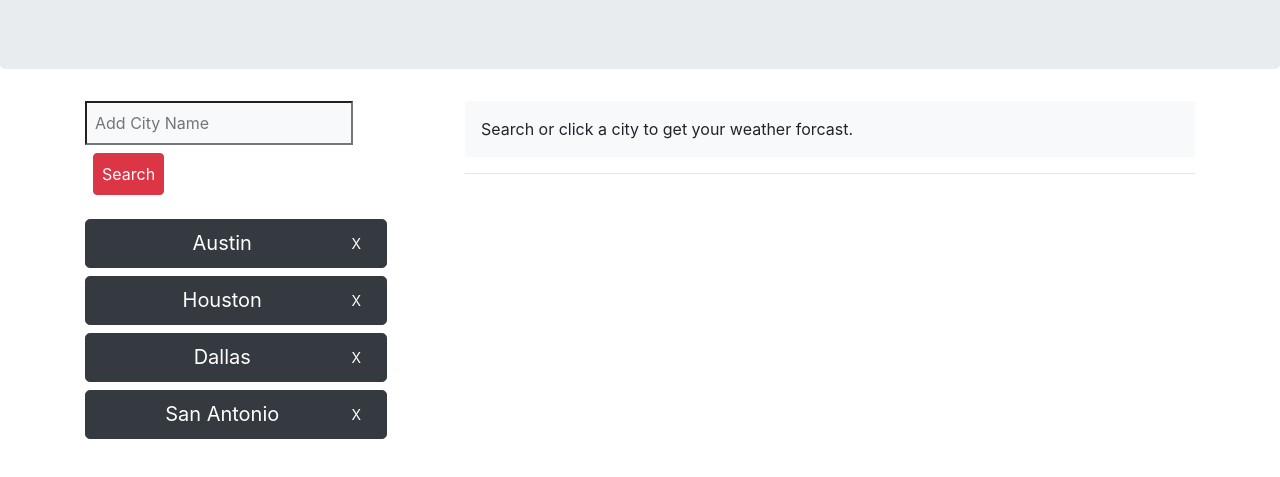
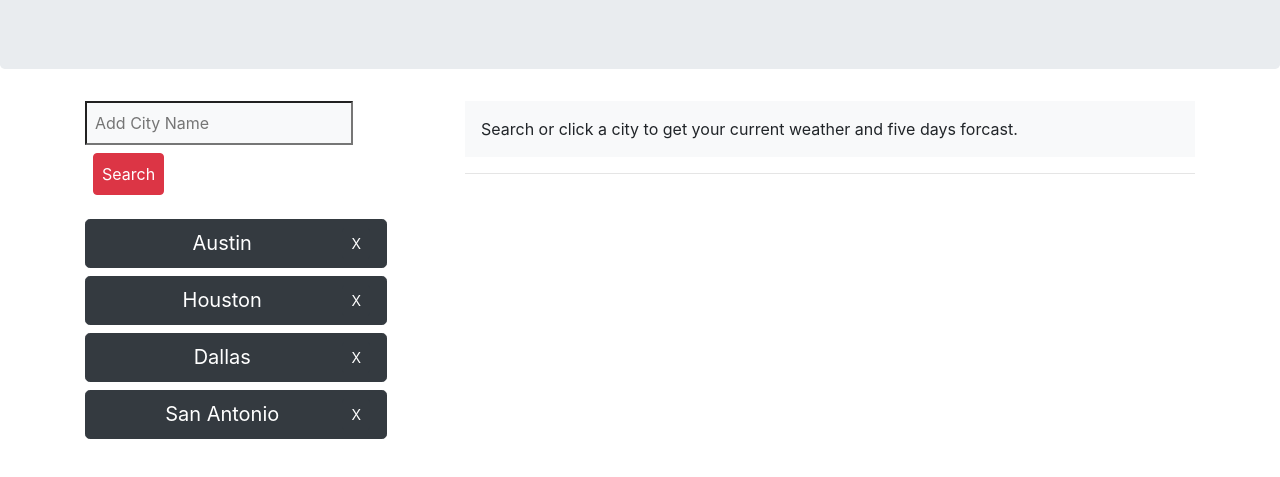
Before and after one commit to kratuvwxyz/WeatherAPIApp, a plain HTML site: page index.html in a window 1280 px wide. Shown: the part 153-630 px from the top of the page. Drawn offline with nearby package versions, Linux system fonts and the light colour scheme.

Commit message:
making some changes

```diff
--- a/index.html
+++ b/index.html
@@ -35,7 +35,7 @@
                 <div class="cityNames pt-3"></div>
             </div>
             <div class="col-sm-8">
-                <div id="dashboard" class="bg-light p-3">Search or click a city to get your weather forcast.</div>
+                <div id="dashboard" class="bg-light p-3">Search or click a city to get your current weather and five days forcast.</div>
                 <hr>
                 <div id="five-day" class="p-3"></div>
             </div>
```
Also changed, not shown: 1 other file.
